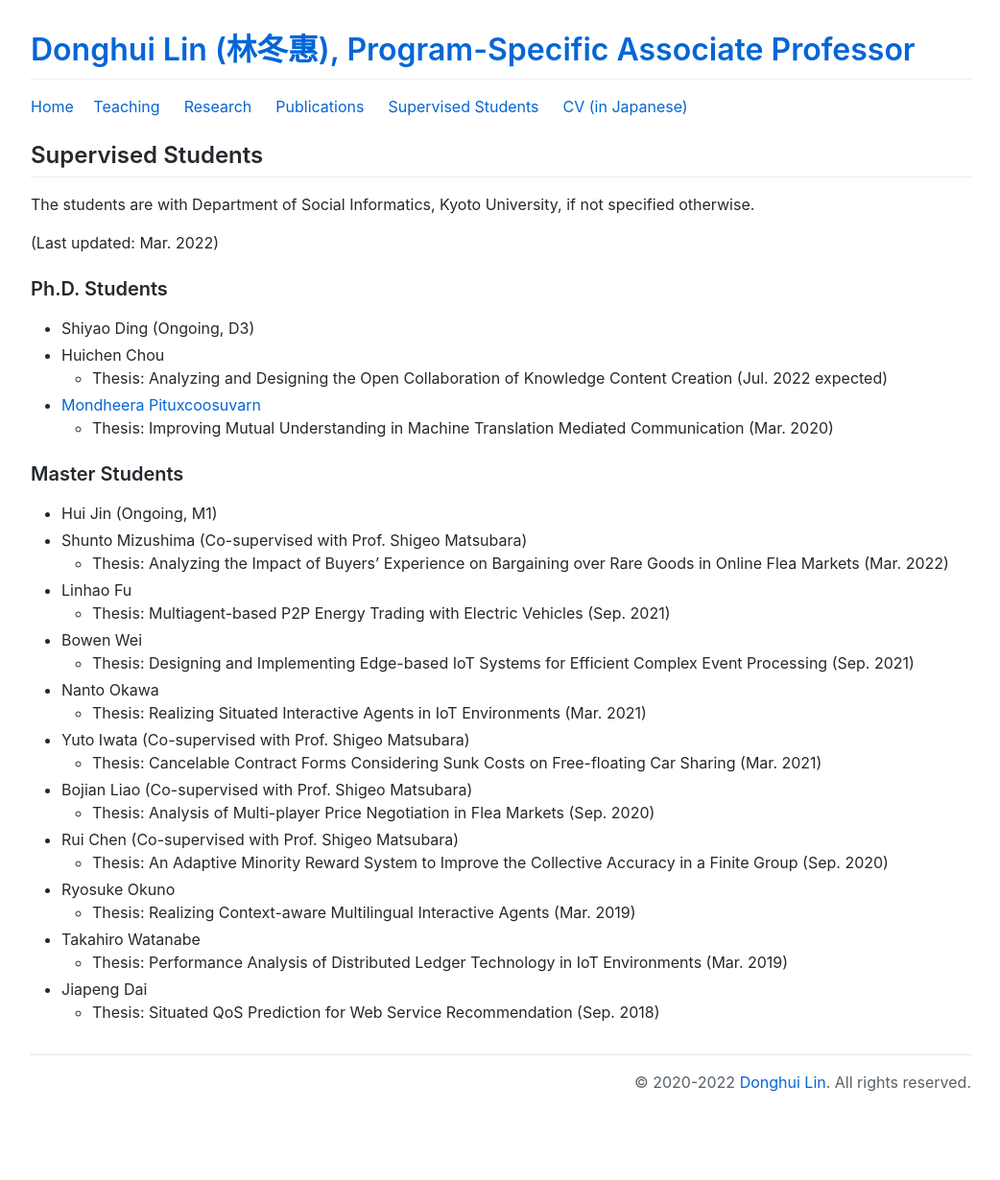
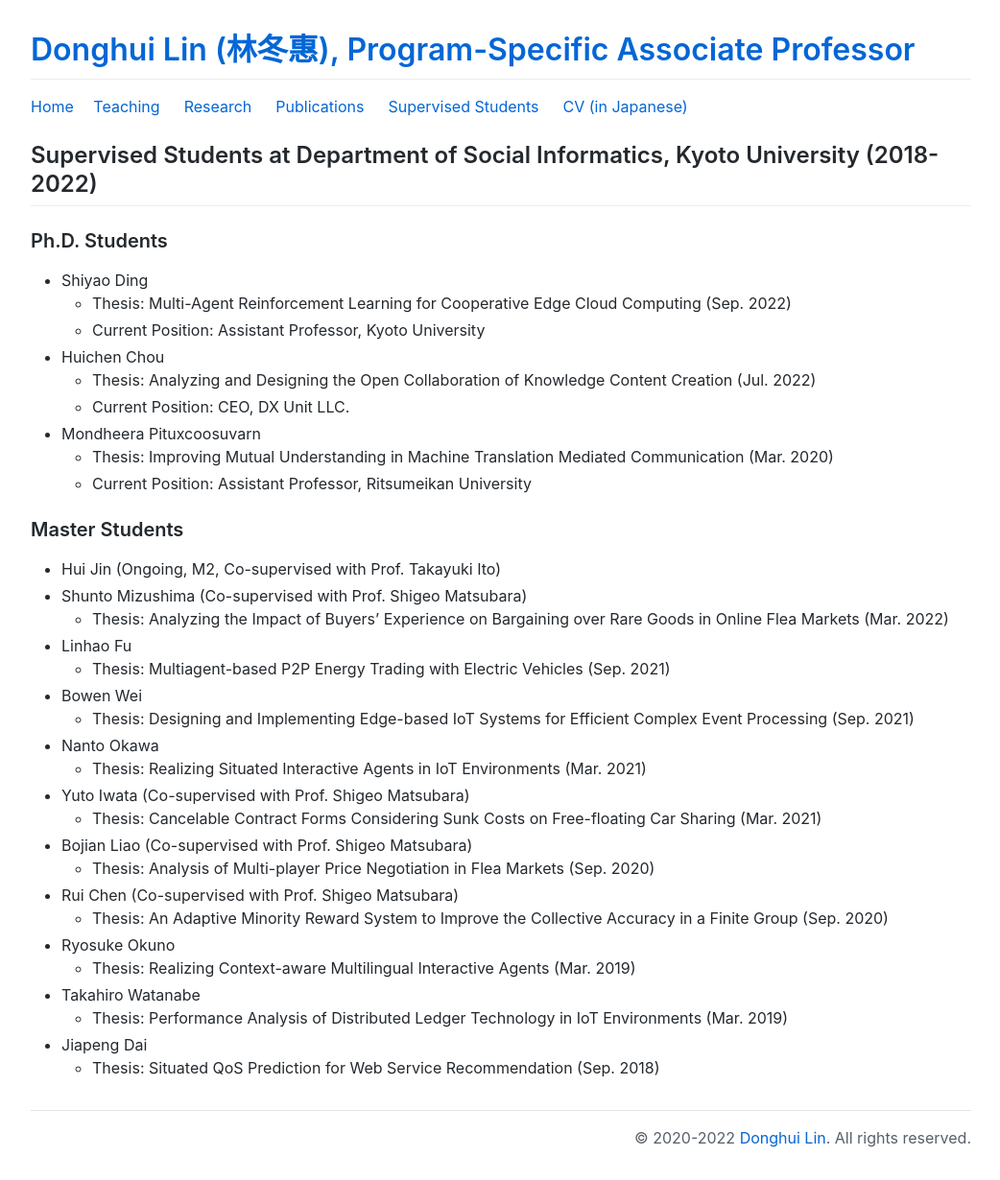
Before and after one commit to lindh/lindh.github.io, a Jekyll site: the page built from students.md, in a window 1280 px wide. Shown: the whole page at 96% size, without its empty margins (118-1160 px from the left). Built offline with Jekyll 4.4.1, drawn with Linux system fonts in a browser that asks for light colours; comment, search, counter and statistics services are not loaded; before the commit the page ends 1172 px from its top, so only the background shows below that.

Commit message:
organization update

```diff
--- a/students.md
+++ b/students.md
@@ -4,20 +4,21 @@ layout: default
 
 [Home](https://lindh.github.io/)&emsp; [Teaching](./teaching.html) &emsp; [Research](./research.html) &emsp; [Publications](./publication.html) &emsp; [Supervised Students](./students.html) &emsp; [CV (in Japanese)](./files/CV_ja.pdf)
 
-## Supervised Students
-The students are with Department of Social Informatics, Kyoto University, if not specified otherwise.
-
-(Last updated: Mar. 2022)
+## Supervised Students at Department of Social Informatics, Kyoto University (2018-2022)
 
 ### Ph.D. Students
-- Shiyao Ding (Ongoing, D3)
+- Shiyao Ding
+  - Thesis: Multi-Agent Reinforcement Learning for Cooperative Edge Cloud Computing (Sep. 2022)
+  - Current Position: Assistant Professor, Kyoto University
 - Huichen Chou
-  - Thesis: Analyzing and Designing the Open Collaboration of Knowledge Content Creation (Jul. 2022 expected)
-- [Mondheera Pituxcoosuvarn](http://www.ritsumei.ac.jp/~mond-p/)
+  - Thesis: Analyzing and Designing the Open Collaboration of Knowledge Content Creation (Jul. 2022)
+  - Current Position: CEO, DX Unit LLC.
+- Mondheera Pituxcoosuvarn
   - Thesis: Improving Mutual Understanding in Machine Translation Mediated Communication (Mar. 2020)
+  - Current Position: Assistant Professor, Ritsumeikan University
 
 ### Master Students
-- Hui Jin (Ongoing, M1)
+- Hui Jin (Ongoing, M2, Co-supervised with Prof. Takayuki Ito)
 - Shunto Mizushima (Co-supervised with Prof. Shigeo Matsubara)
   - Thesis: Analyzing the Impact of Buyers’ Experience on Bargaining over Rare Goods in Online Flea Markets (Mar. 2022)
 - Linhao Fu
```
Also changed, not shown: index.md (+8 -6 lines).
